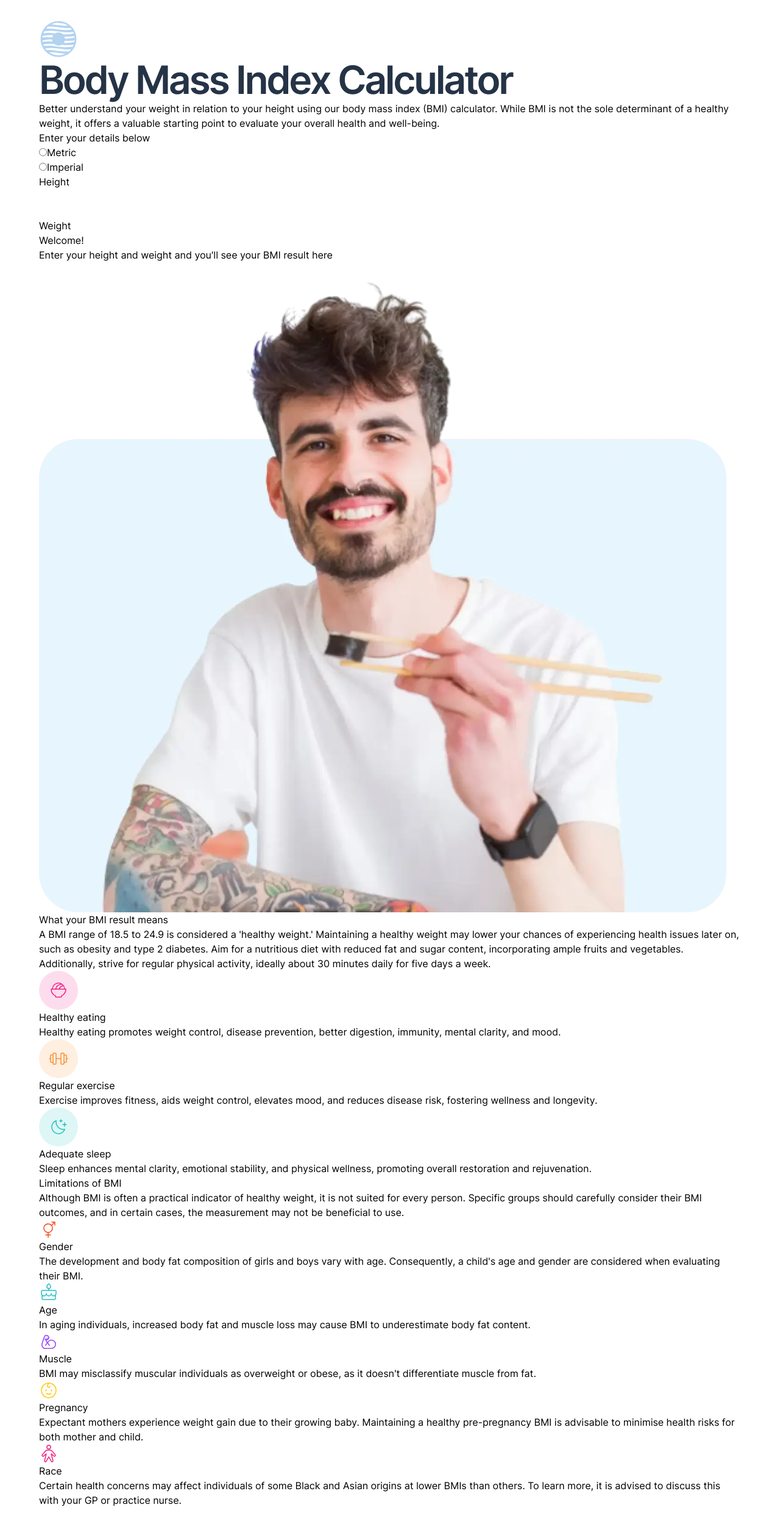
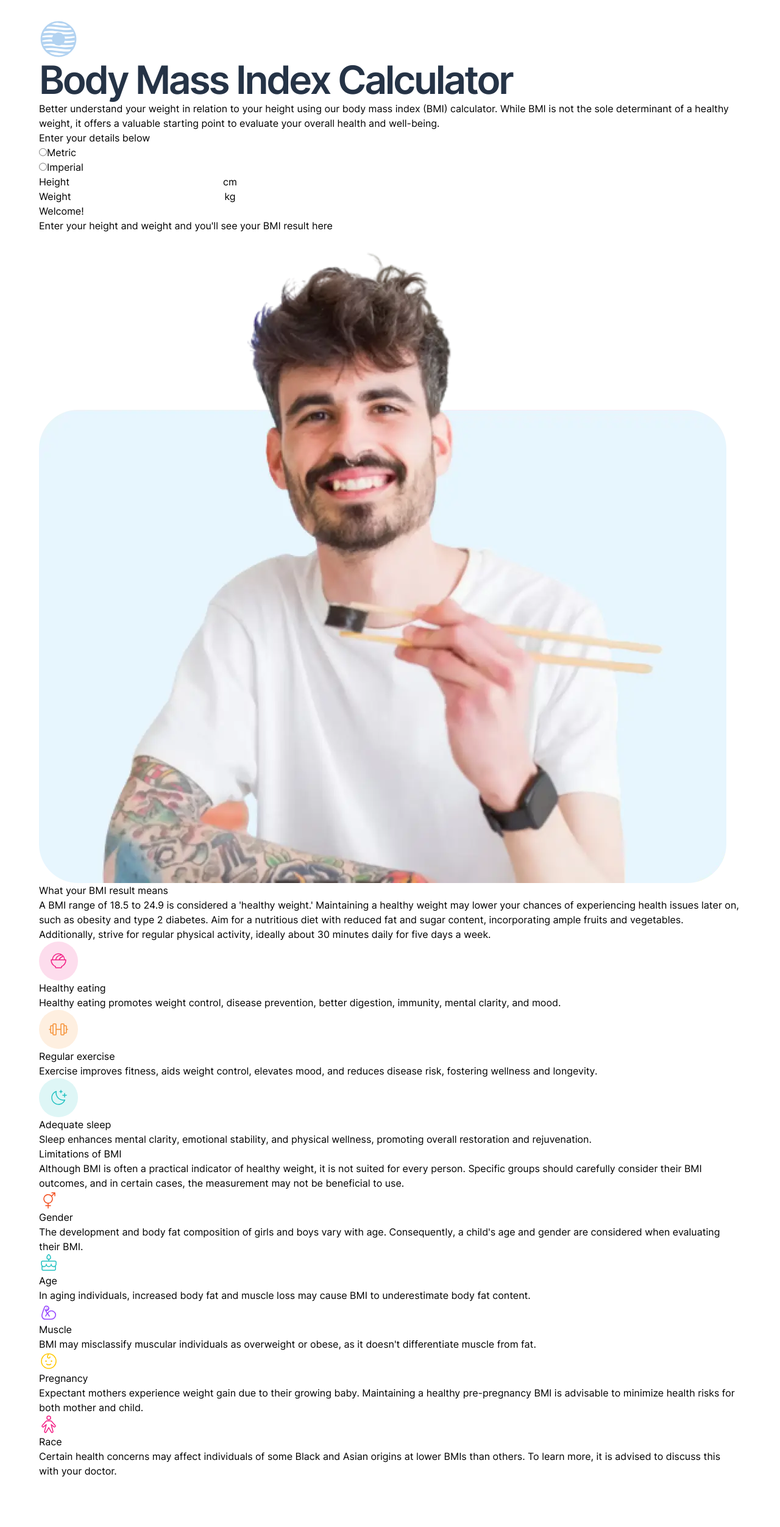
Before and after one commit to MattPahuta/bmi-calculator, a React (Vite) app: page / in a window 1280 px wide. Shown: the whole page at 61% size. After the commit the page ends 2456 px from the top, so only its background shows below. Built offline with nearby package versions, Linux system fonts and the light colour scheme.

Commit message:
Adjust app layout structure and typed vars

```diff
--- a/src/App.tsx
+++ b/src/App.tsx
@@ -12,17 +12,21 @@ import ageIcon from "./assets/images/icon-age.svg";
 import muscleIcon from "./assets/images/icon-muscle.svg";
 import pregnancyIcon from "./assets/images/icon-pregnancy.svg";
 import raceIcon from "./assets/images/icon-race.svg";
+// decorative accents
+// import patternLineLeft from "./assets/images/pattern-curved-line-left.svg";
+// import patternLineRight from "./assets/images/pattern-curved-line-right.svg";
+type Unit = "metric" | "imperial";
 
 function App() {
-  const units = "imperial";
+  const [selectedUnit] = useState<Unit>("metric");
+
   const isCalculated = false;
 
   return (
     <main className="min-h-screen py-8 px-6">
-      {/* wrapper div */}
-      <div className="max-w-6xl mx-auto">
       {/* hero & form */}
       <section className="">
+        <div className="max-w-6xl mx-auto">
           {/* intro, blue gradient bg */}
           <div className="">
             <img src={logo} alt="" />
@@ -67,20 +71,32 @@ function App() {
                 </div>
               </fieldset>
               {/* metric units */}
-              {units === "metric" && (
+              {selectedUnit === "metric" && (
                 <div className="">
                   <div className="">
                     <label htmlFor="metricCm">Height</label>
-                    <input type="number" id="metricCm" />
+                    <input
+                      type="number"
+                      inputMode="decimal"
+                      step="0.25"
+                      id="metricCm"
+                    />
+                    <span className="">cm</span>
                   </div>
                   <div className="">
                     <label htmlFor="metricKg">Weight</label>
-                    <input type="number" id="metricKg" />
+                    <input
+                      type="number"
+                      inputMode="decimal"
+                      step="any"
+                      id="metricKg"
+                    />
+                    <span className="">kg</span>
                   </div>
                 </div>
               )}
               {/* imperial units */}
-              {units === "imperial" && (
+              {selectedUnit === "imperial" && (
                 <div className="">
                   <fieldset className="">
                     <legend>Height</legend>
@@ -90,7 +106,13 @@ function App() {
                         className="sr-only">
                         Feet
                       </label>
-                      <input type="number" id="imperialFeet" />
+                      <input
+                        type="number"
+                        inputMode="decimal"
+                        step="1"
+                        id="imperialFeet"
+                      />
+                      <span className="">ft</span>
                     </div>
                     <div className="">
                       <label
@@ -98,14 +120,26 @@ function App() {
                         className="sr-only">
                         Inches
                       </label>
-                      <input type="number" id="imperialInches" />
+                      <input
+                        type="number"
+                        inputMode="decimal"
+                        step="0.25"
+                        id="imperialInches"
+                      />
+                      <span className="">in</span>
                     </div>
                   </fieldset>
                   <div className="">
                     <label htmlFor="imperialLbs" className="">
                       Weight
                     </label>
-                    <input type="number" id="imperialLbs" />
+                    <input
+                      type="number"
+                      inputMode="decimal"
+                      step="0.1"
+                      id="imperialLbs"
+                    />
+                    <span className="">lbs</span>
                   </div>
                 </div>
               )}
@@ -129,15 +163,19 @@ function App() {
                   <output className="">22.0</output>
                   <p className="">
                     Your BMI suggests you're a healthy weight. Your
-                    ideal weight is between 132lbs - 178lbs.
+                    ideal weight is between{" "}
+                    <strong>132lbs and 178lbs</strong>.
                   </p>
                 </>
               )}
             </div>
           </div>
+        </div>
       </section>
+
       {/* about BMI results and Tips section */}
       <section className="">
+        <div className="max-w-6xl mx-auto">
           <div className="">
             {/* decorative only image */}
             <img src={manEatingImg} alt="" />
@@ -185,9 +223,12 @@ function App() {
               </p>
             </li>
           </ul>
+        </div>
       </section>
+
       {/* limitations of BMI section */}
       <section className="">
+        <div className="max-w-6xl mx-auto">
           {/* limitations grid */}
           <div className="">
             <div className="">
@@ -235,7 +276,7 @@ function App() {
                 <p className="">
                   Expectant mothers experience weight gain due to
                   their growing baby. Maintaining a healthy
-                  pre-pregnancy BMI is advisable to minimise health
+                  pre-pregnancy BMI is advisable to minimize health
                   risks for both mother and child.
                 </p>
               </li>
@@ -246,13 +287,13 @@ function App() {
                   Certain health concerns may affect individuals of
                   some Black and Asian origins at lower BMIs than
                   others. To learn more, it is advised to discuss this
-                  with your GP or practice nurse.
+                  with your doctor.
                 </p>
               </li>
             </ul>
           </div>
+        </div>
       </section>
-      </div>
     </main>
   );
 }
```
Lines whose indentation alone changed are shown as unchanged.
